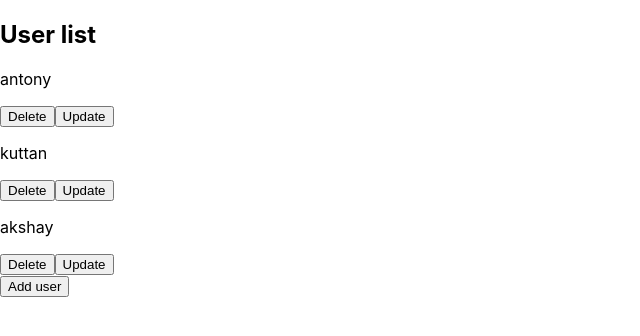
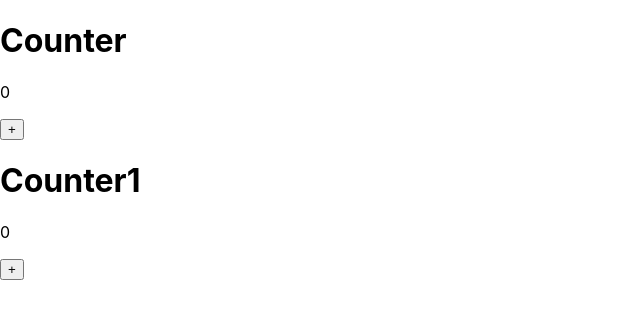
Before and after one commit to vipersolo/React-Practice, a React (Create React App) app: page / in a window 1280 px wide. Shown: the top 336 px of the page, without its empty margins (0-640 px from the left). Built offline with nearby package versions, Linux system fonts and the light colour scheme.

Commit message:
useEffect mounted + updated.

```diff
--- a/src/App.js
+++ b/src/App.js
@@ -2,9 +2,12 @@
 // import './App.css';
 import {Component} from 'react';
 
+import Useeffect from './useeffect/Useeffect';
+
+
+
 // import Item from './array_state/Item';
-import Users from './array_state/Users';
-
+// import Users from './array_state/Users';
 // import Child from './context/Child'
 // import UserContext from './context/UserContext';
 // import Info from './state_object_class/Info';
@@ -66,7 +69,8 @@ class App extends Component{
         <Child />
       </UserContext.Provider> */}
       {/* <Item /> */}
-      <Users />
+      {/* <Users /> */}
+      <Useeffect />
     </div>
     // use <></> or div becuase return only one root element .
     )
--- /dev/null
+++ b/src/useeffect/Useeffect.js
@@ -0,0 +1,29 @@
+import React, { useEffect, useState } from "react";
+
+function Useeffect() {
+  const [counter, setCounter] = useState(0);
+  const [counter1, setCounter1] = useState(0);
+
+  useEffect(()=>{
+    console.log("Component Mounted...") // for mounting component
+  },[])
+
+  useEffect(()=>{ // component update ([variable name(ie updated)])
+    console.log("Component Mounted...")
+  },[counter1])
+
+  return (
+    <div>
+      <h1>Counter</h1>
+      <p>{counter}</p>
+      <button onClick={() => setCounter(counter + 1)}>+</button>
+      <div>
+      <h1>Counter1</h1>
+      <p>{counter1}</p>
+      <button onClick={() => setCounter1(counter1 + 1)}>+</button>
+        </div>
+    </div>
+  );
+}
+
+export default Useeffect;
```
